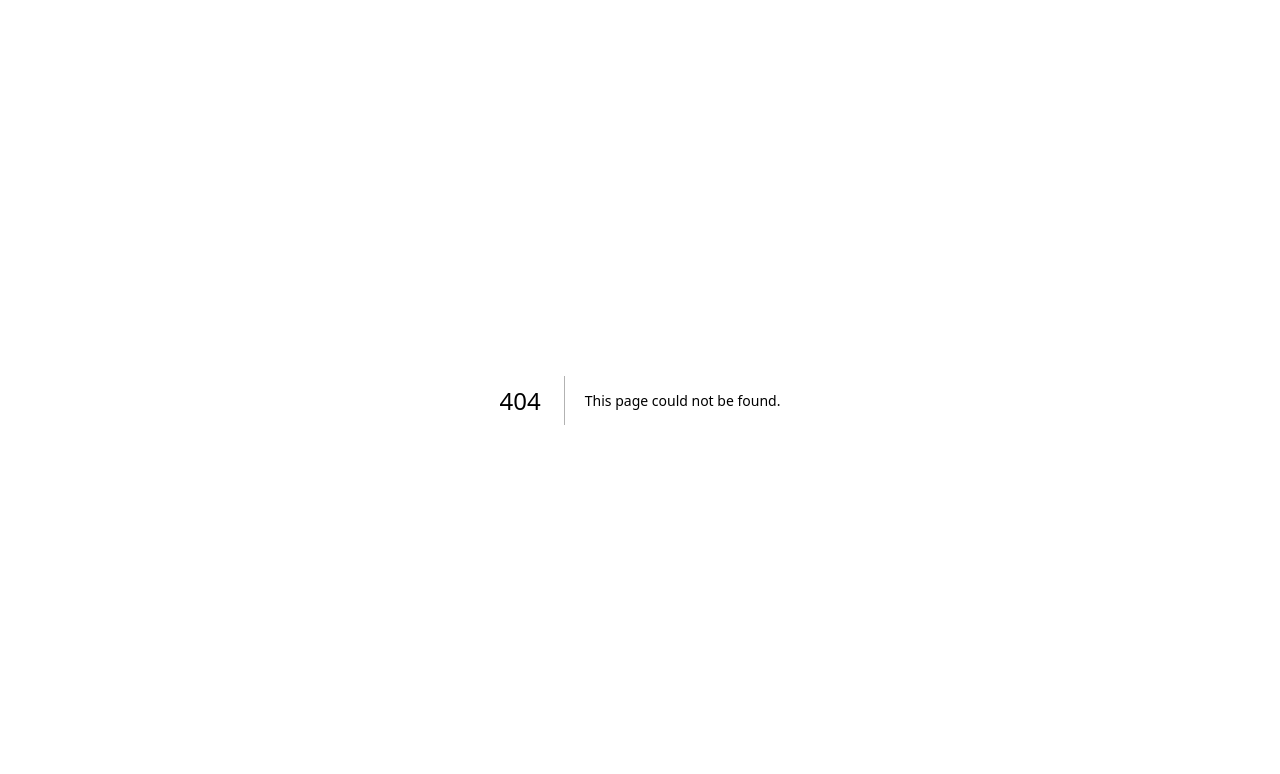
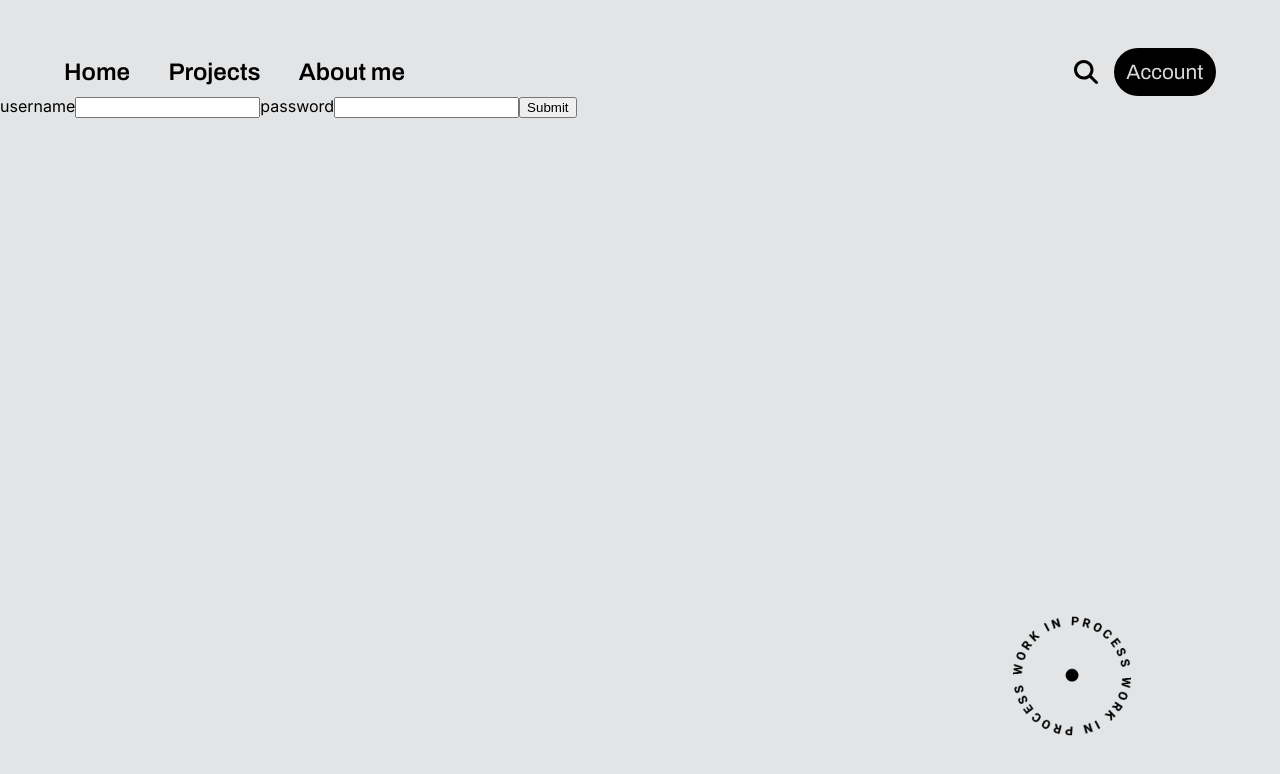
Before and after one commit to dlmpires/literally-just-a-website, a Next.js app: page /register in a window 1280 px wide. Before the commit this address had no page. Shown: the top 774 px of the page. Built offline with nearby package versions, Linux system fonts and the light colour scheme.

Commit message:
register working, no design, no valiations

```diff
--- a/package.json
+++ b/package.json
@@ -13,6 +13,7 @@
     "@fortawesome/free-solid-svg-icons": "^6.6.0",
     "@fortawesome/react-fontawesome": "^0.2.2",
     "@next/font": "^14.2.5",
+    "dotenv": "^16.4.5",
     "next": "14.2.5",
     "react": "^18",
     "react-dom": "^18",
--- a/src/app/components/navbar/navbar.module.sass
+++ b/src/app/components/navbar/navbar.module.sass
@@ -39,4 +39,4 @@
             border: none
             text-decoration: none
             color: #D9D9D9
-            font-size: 1.4rem
+            font-size: 2.6vh
--- /dev/null
+++ b/src/app/register/page.js
@@ -0,0 +1,51 @@
+'use client'
+import styles from "./register.module.sass";
+import Navbar from "../components/navbar/page.js"
+import { useState } from "react";
+import dotenv from 'dotenv'
+
+const server_url = process.env.NEXT_PUBLIC_SERVER_URL
+
+export default function Register() {
+    const [username, setUsername] = useState('')
+    const [password, setPassword] = useState('')
+    const [message, setMessage] = useState('')
+
+    dotenv.config()
+
+
+    const handleRegister = async (event) => {
+        event.preventDefault();
+
+        const res = await fetch(`${server_url}/register`, {
+            method: 'POST',
+            headers: {
+                'Content-Type': 'application/json',
+            },
+            body: JSON.stringify({username,password}),
+            credentials: 'include'
+        })
+    }
+
+  return (
+    <main className={styles.main}>
+      <Navbar/>
+      <div className={styles.Content}>
+
+        <form onSubmit={handleRegister}>
+            <label>username</label>
+            <input type="text" name="username" value={username} onChange={(e) => setUsername(e.target.value)} required/>
+
+            <label>password</label>
+            <input type="password" name="password" value={password} onChange={(e) => setPassword(e.target.value)} required/>
+
+            <button type="submit">Submit</button>
+        </form>
+
+        <div>
+          <img className={styles.wip} src="/home/WIP.png" alt="Work in Process"/>
+        </div>
+      </div>
+    </main>
+  );
+}
--- /dev/null
+++ b/src/app/register/register.module.sass
@@ -0,0 +1,6 @@
+.wip
+    position: absolute
+    right: 11vw
+    bottom: 7vh
+    height: 17vh
+    -webkit-user-drag: none
```
Also changed, not shown: 2 other files (tests, documents, lock files or other folders).
